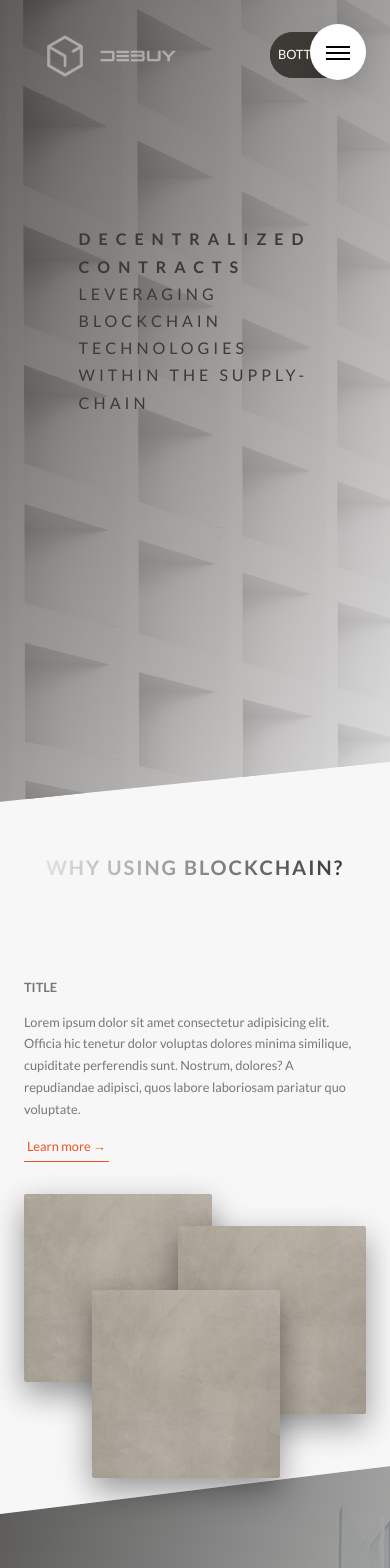
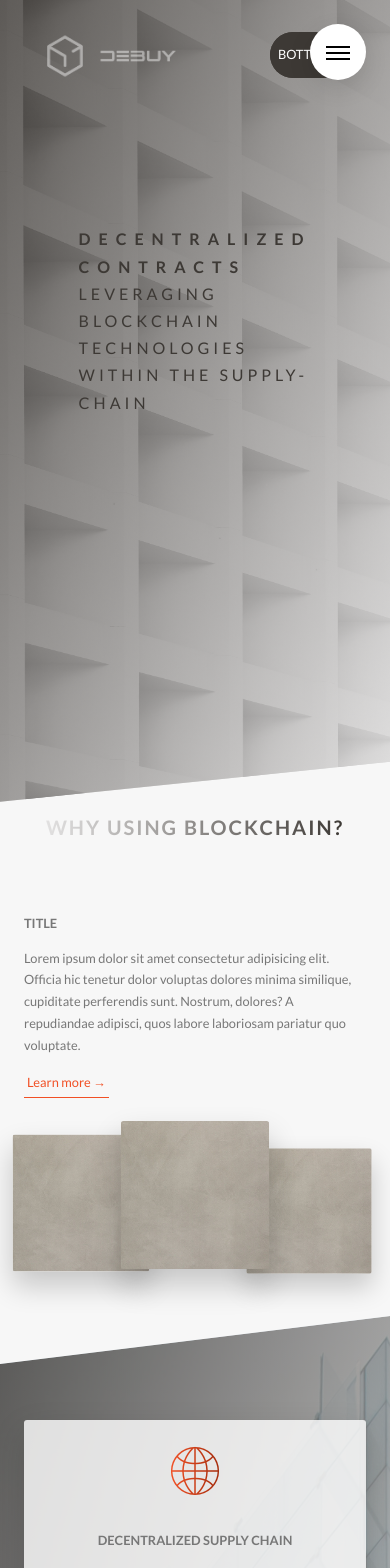
Before and after one commit to debuy-co/landingPage, a React (Create React App) app: page / in a window 390 px wide. Shown: the top 1568 px of the page. Built offline with nearby package versions, Linux system fonts and the light colour scheme.

Commit message:
Media Queries - Layout, About and Features Section

```diff
--- a/src/sass/base/_utilities.scss
+++ b/src/sass/base/_utilities.scss
@@ -18,14 +18,26 @@
 
 .u-margin-bottom-big {
   margin-bottom: 8rem !important;
+
+  @include respond(tab-port) {
+    margin-bottom: 5rem !important;
+  }
 }
 
 .u-margin-bottom-medium {
   margin-bottom: 4rem !important;
+
+  @include respond(tab-port) {
+    margin-bottom: 3rem !important;
+  }
 }
 
 .u-margin-bottom-small {
   margin-bottom: 1.5rem !important;
+
+  @include respond(tab-port) {
+    margin-bottom: 1rem !important;
+  }
 }
 
 .u-margin-top-big {
--- a/src/sass/components/_composition.scss
+++ b/src/sass/components/_composition.scss
@@ -8,20 +8,44 @@
     z-index: 10;
     outline-offset: 2rem;
 
+    @include respond(tab-port) {
+      float: left;
+      position: relative;
+      width: 33.33333%;
+      box-shadow: 0 1.5rem 3rem rgba(black, 0.2);
+    }
+
     position: absolute; //as soon as we set the absolute position ,this will positioned referencing to is first reference parent element
     &--p1 {
       left: 0;
       top: -2rem;
+
+      @include respond(tab-port) {
+        top: 0;
+        transform: scale(1.2);
+      }
     }
 
     &--p2 {
       right: 0rem;
       top: 2rem;
+
+      @include respond(tab-port) {
+        top: -1rem;
+        transform: scale(1.3);
+        z-index: 100;
+      }
     }
 
     &--p3 {
       left: 20%;
       top: 10rem;
+
+      @include respond(tab-port) {
+        top: 1rem;
+        left: 0;
+        transform: scale(1.1);
+      }
     }
 
     &:hover {
--- a/src/sass/components/_feature-box.scss
+++ b/src/sass/components/_feature-box.scss
@@ -10,6 +10,10 @@
   box-shadow: 0 1.5rem 4rem rgba(black, 0.15);
 
   transition: all 0.2s;
+
+  @include respond(tab-port) {
+    padding: 2rem;
+  }
 
   &:hover {
     transform: translateY(-0.5rem) scale(1.05);
@@ -27,6 +31,10 @@
     );
     -webkit-background-clip: text;
     color: transparent;
+
+    @include respond(tab-port) {
+      margin-bottom: 0;
+    }
   }
 
   //here we can actually avoid to code this part because it will inherit the font size from .feature-box and that is all we need
--- a/src/sass/layout/_footer.scss
+++ b/src/sass/layout/_footer.scss
@@ -11,6 +11,10 @@
   &__logo-box {
     text-align: center; //this is enough to center the logo, because an inline element behave just like text
     margin-bottom: 8rem;
+
+    @include respond(tab-port) {
+      margin-bottom: 4rem;
+    }
   }
 
   &__logo {
--- a/src/sass/pages/_home.scss
+++ b/src/sass/pages/_home.scss
@@ -2,6 +2,10 @@
   background-color: $color-grey-light-1;
   padding: 25rem 0 45rem; //in this case top and bottom are not the same
   margin-top: -20vh; //we gave a negative margin so that the entire section move up and it covers the white space leave behind by the previous section which has the the bottom right corner cut off.
+
+  @include respond(tab-port) {
+    padding: 20rem 0;
+  }
 }
 
 .section-features {
@@ -25,12 +29,20 @@
   & > * {
     transform: skewY(7deg);
   }
+
+  @include respond(tab-port) {
+    padding: 10rem 0;
+  }
 }
 
 .section-price {
   background-color: $color-grey-light-1;
   padding: 25rem 0 20rem 0;
   margin-top: -10rem;
+
+  @include respond(tab-port) {
+    padding: 15rem 0 15rem 0;
+  }
 }
 
 .section-testimonials {
@@ -49,6 +61,10 @@
   }
 
   position: relative;
+
+  @include respond(tab-port) {
+    padding: 10rem 0;
+  }
 }
 
 .section-contact-us {
@@ -58,4 +74,8 @@
     rgba($color-primary, 0.8),
     rgba($color-secondary, 0.8)
   );
+
+  @include respond(tab-port) {
+    padding: 10rem 0;
+  }
 }
```
